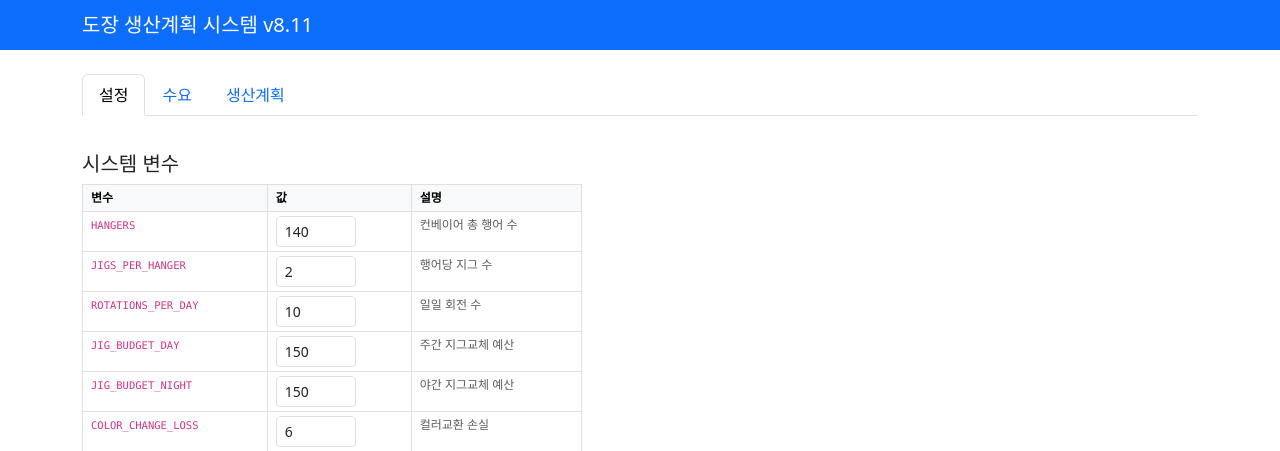
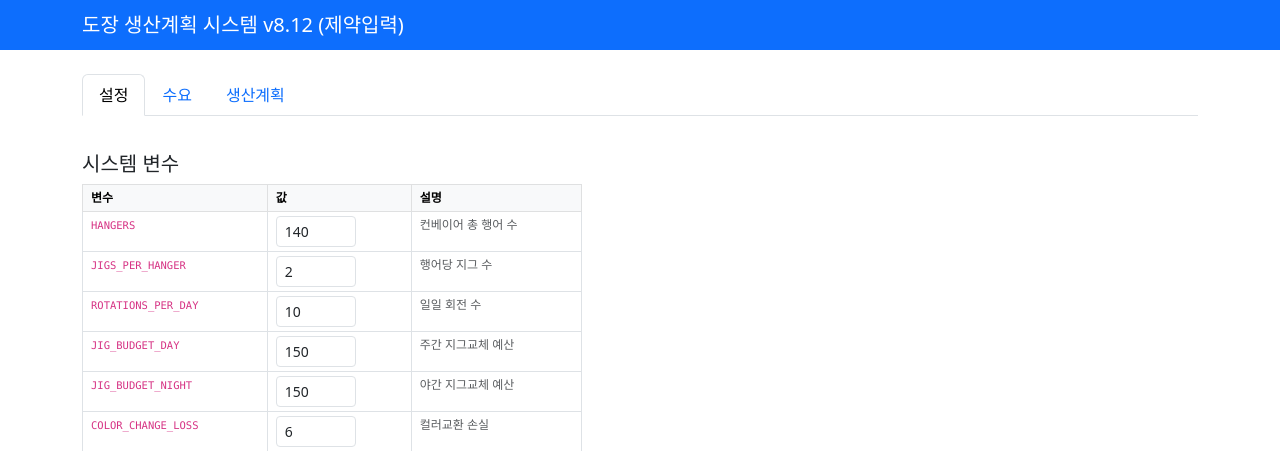
Before and after one commit to wilcoco/paintplan, a Flask app: page / in a window 1280 px wide. Shown: the top 451 px of the page. Run offline with Flask 3, Linux system fonts and the light colour scheme; data comes from the database, SQL or seed files in the repository; data that the repository does not hold is empty.

Commit message:
Bump version to v8.12 (제약입력) as deploy marker
Co-Authored-By: Claude Opus 4.8 (1M context) <noreply@anthropic.com>

```diff
--- a/templates/index.html
+++ b/templates/index.html
@@ -17,7 +17,7 @@
 <body>
     <nav class="navbar navbar-dark bg-primary">
         <div class="container">
-            <span class="navbar-brand mb-0 h5">도장 생산계획 시스템 v8.11</span>
+            <span class="navbar-brand mb-0 h5">도장 생산계획 시스템 v8.12 (제약입력)</span>
         </div>
     </nav>
 
```
